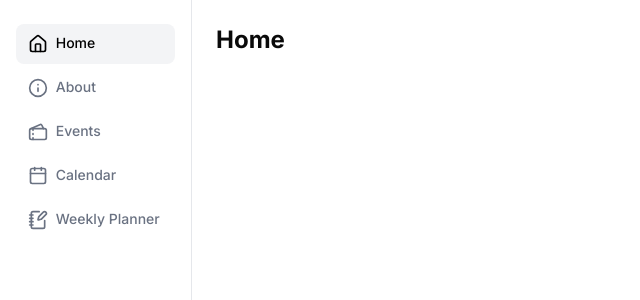
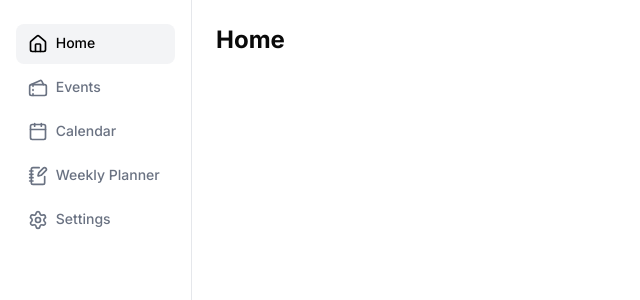
Before and after one commit to stevethewright/church-comms, a Next.js app: page / in a window 1280 px wide. Shown: the top 300 px of the page, without its empty margins (0-640 px from the left). Built offline with nearby package versions, Linux system fonts and the light colour scheme.

Commit message:
feat: Calendar, weekly planner UI
Added layout for calendar
Added UI for weekly planner
Removed About, replaced with settings

```diff
--- a/src/app/about/page.tsx
+++ /dev/null
@@ -1,3 +0,0 @@
-export default function AboutPage() {
-  return <h1 className="text-2xl font-bold">About Church Comms</h1>;
-}
--- a/src/app/calendar/page.tsx
+++ b/src/app/calendar/page.tsx
@@ -3,7 +3,7 @@ import Calendar from '@/components/calendar';
 export default function CalendarPage() {
   return (
     <main className="h-full flex flex-col">
-      <div className="flex-1 min-h-0">
+      <div className="flex-1">
         <Calendar />
       </div>
     </main>
--- /dev/null
+++ b/src/app/settings/page.tsx
@@ -0,0 +1,3 @@
+export default function SettingsPage() {
+  return <h1 className="text-2xl font-bold">Settings</h1>;
+}
--- a/src/app/weekly-planner/page.tsx
+++ b/src/app/weekly-planner/page.tsx
@@ -1,3 +1,11 @@
+import WeeklyPlanner from '@/components/weekly-planner';
+
 export default function WeeklyPlannerPage() {
-  return <h1 className="text-2xl font-bold">Weekly Planner</h1>;
+  return (
+    <main className="h-full flex flex-col">
+      <div className="flex-1">
+        <WeeklyPlanner />
+      </div>
+    </main>
+  );
 }
--- a/src/components/navbar.tsx
+++ b/src/components/navbar.tsx
@@ -1,6 +1,6 @@
 'use client';
 
-import { Calendar, House, Info, NotebookPen, Tickets } from 'lucide-react';
+import { Calendar, House, NotebookPen, Settings, Tickets } from 'lucide-react';
 import Link from 'next/link';
 import { usePathname } from 'next/navigation';
 
@@ -8,11 +8,6 @@ const navbarLinkStyles = 'inline pr-1';
 
 const tabs = [
   { name: 'Home', icon: <House className={navbarLinkStyles} />, href: '/' },
-  {
-    name: 'About',
-    icon: <Info className={navbarLinkStyles} />,
-    href: '/about',
-  },
   {
     name: 'Events',
     icon: <Tickets className={navbarLinkStyles} />,
@@ -27,6 +22,11 @@ const tabs = [
     name: 'Weekly Planner',
     icon: <NotebookPen className={navbarLinkStyles} />,
     href: '/weekly-planner',
+  },
+  {
+    name: 'Settings',
+    icon: <Settings className={navbarLinkStyles} />,
+    href: '/settings',
   },
 ];
 
--- a/src/components/calendar.tsx
+++ b/src/components/weekly-planner.tsx
@@ -2,29 +2,31 @@
 
 import FullCalendar from '@fullcalendar/react';
 import themePlugin from '@fullcalendar/react/themes/breezy';
-import dayGridPlugin from '@fullcalendar/react/daygrid';
-import timeGridPlugin from '@fullcalendar/react/timegrid';
+import listPlugin from '@fullcalendar/react/list';
 
 import '@fullcalendar/react/skeleton.css';
 import '@fullcalendar/react/themes/breezy/theme.css';
 import '@fullcalendar/react/themes/breezy/palettes/indigo.css';
 
-export default function Calendar() {
+export default function WeeklyPlanner() {
   return (
     <div className="h-full">
       <FullCalendar
-        plugins={[themePlugin, dayGridPlugin, timeGridPlugin]}
+        plugins={[themePlugin, listPlugin]}
         height={'100%'}
-        initialView="dayGridMonth"
+        initialView="listWeek"
         headerToolbar={{
-          left: 'add prev,next today',
+          left: 'add',
           center: 'title',
-          right: 'dayGridMonth,timeGridWeek,timeGridDay',
+          right: 'prev,next today',
         }}
         buttons={{
           add: {
-            text: 'Add Event',
+            text: 'Add Event', // TODO: Can we style this like the other
             // TODO: Implement this.
+          },
+          today: {
+            text: 'Current Week',
           },
         }}
       />
```
